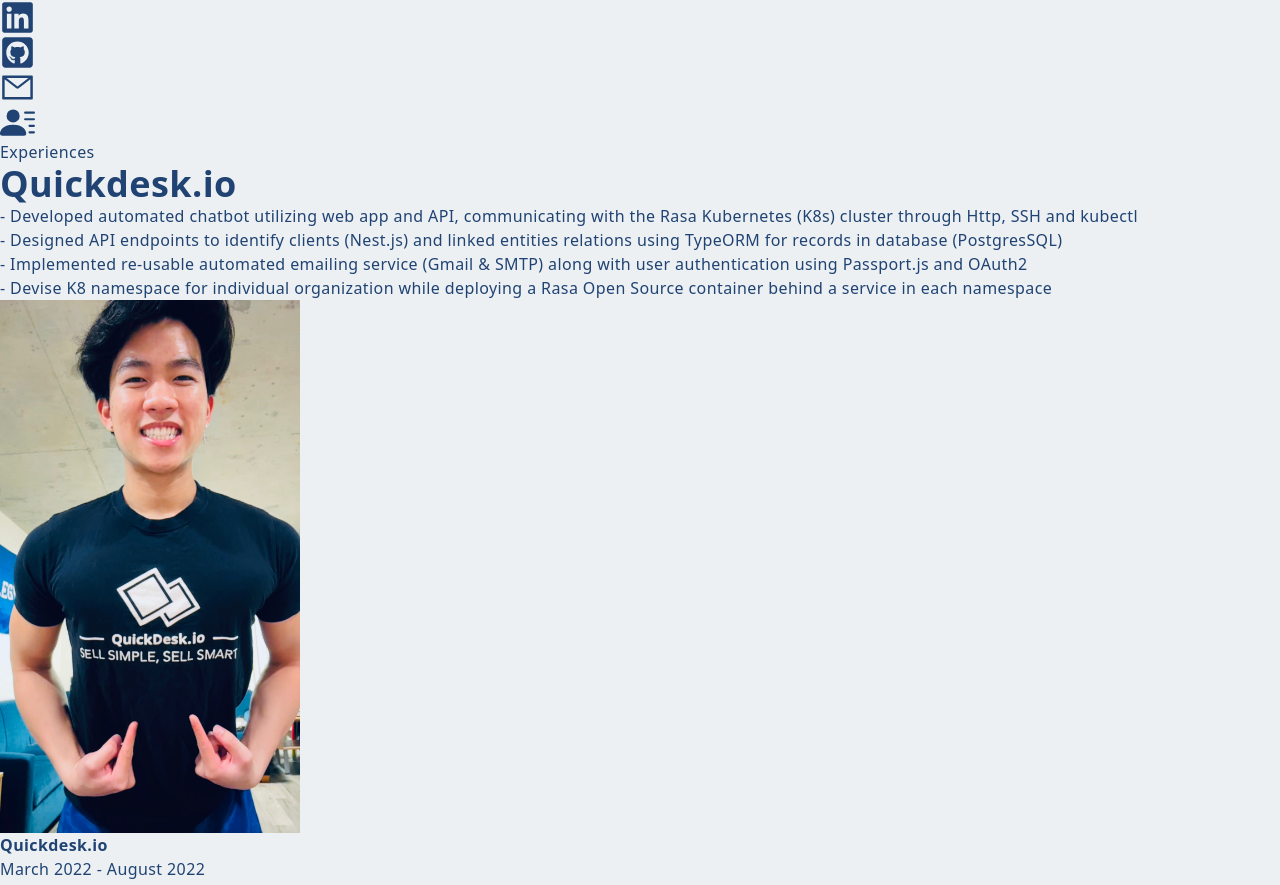
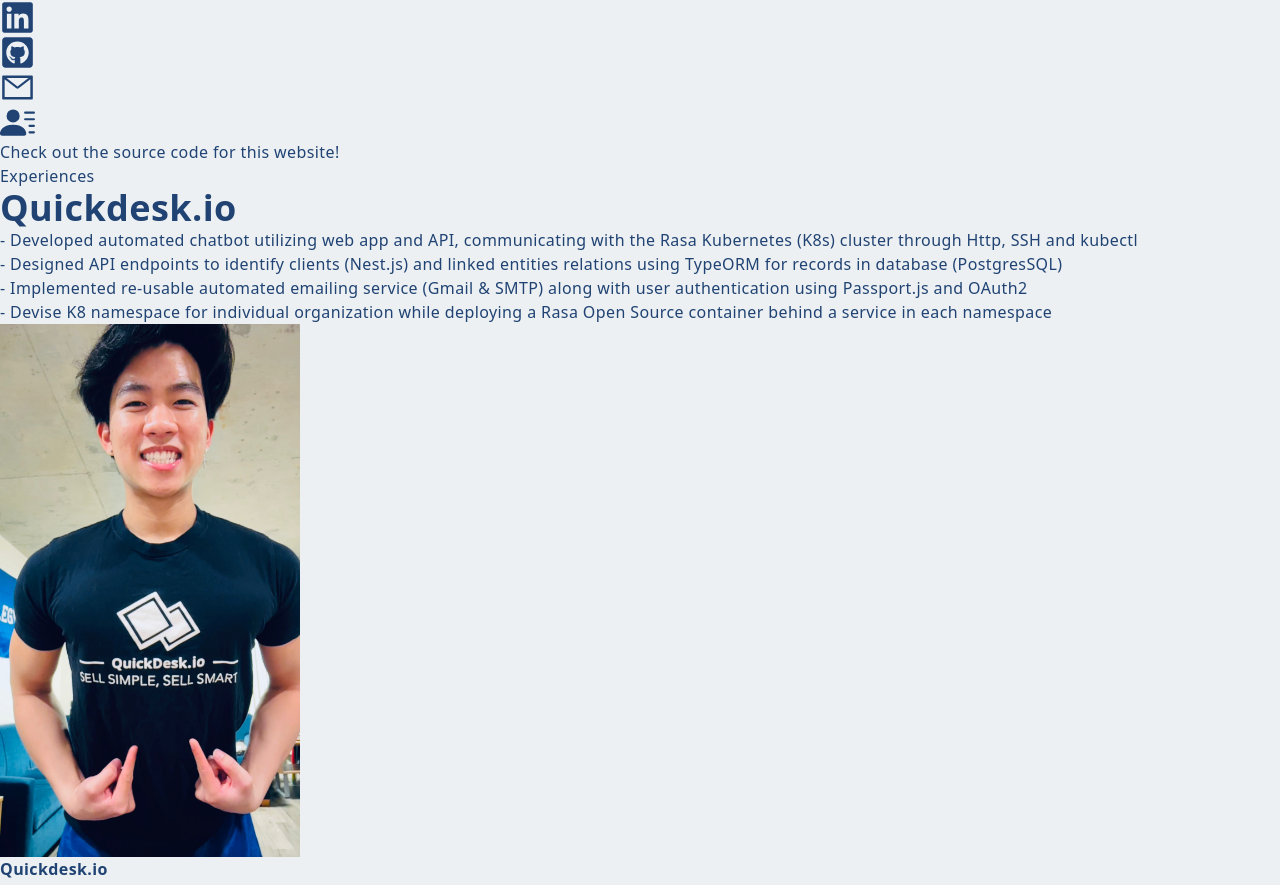
Before and after one commit to chentze02/chen-portfolio, a Next.js app: page / in a window 1280 px wide. Shown: the part 1193-2078 px from the top of the page. Built offline with nearby package versions, Linux system fonts and the light colour scheme.

Commit message:
added link to source code option

```diff
--- a/components/MainPage.tsx
+++ b/components/MainPage.tsx
@@ -1,4 +1,5 @@
 import Image from 'next/image'
+import Link from 'next/link'
 import React from 'react'
 import { AiOutlineMail } from 'react-icons/ai'
 import { BsFillPersonLinesFill } from 'react-icons/bs'
@@ -43,6 +44,11 @@
               </a>
             </div>
           </div>
+          <Link href='https://github.com/chentze02/chen-portfolio'>
+            <p className='py-3 text-gray-600 dark:text-red-300 underline cursor-pointer'>
+              Check out the source code for this website!
+            </p>
+          </Link>
         </div>
         </div>
       </div>
```
